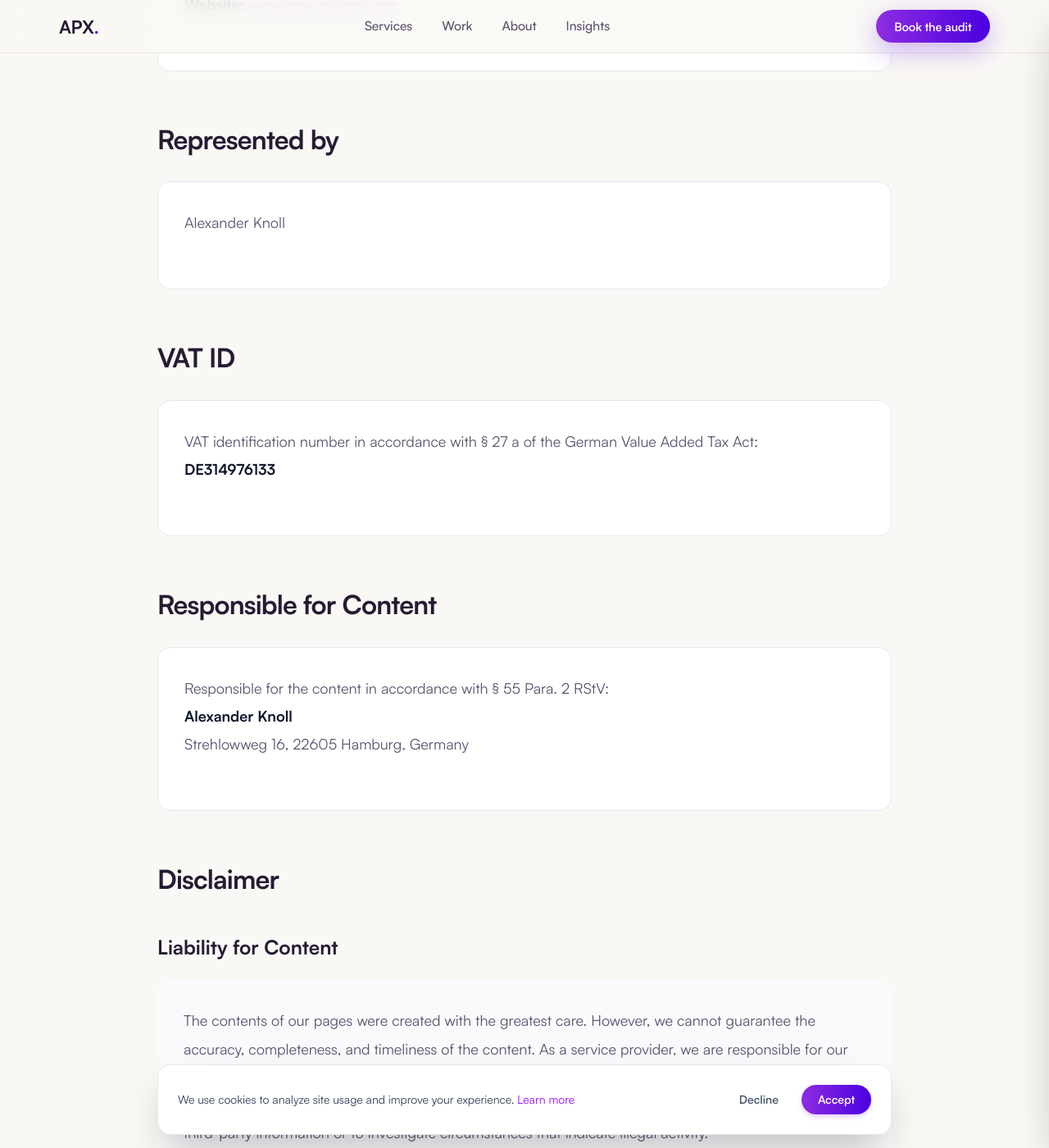
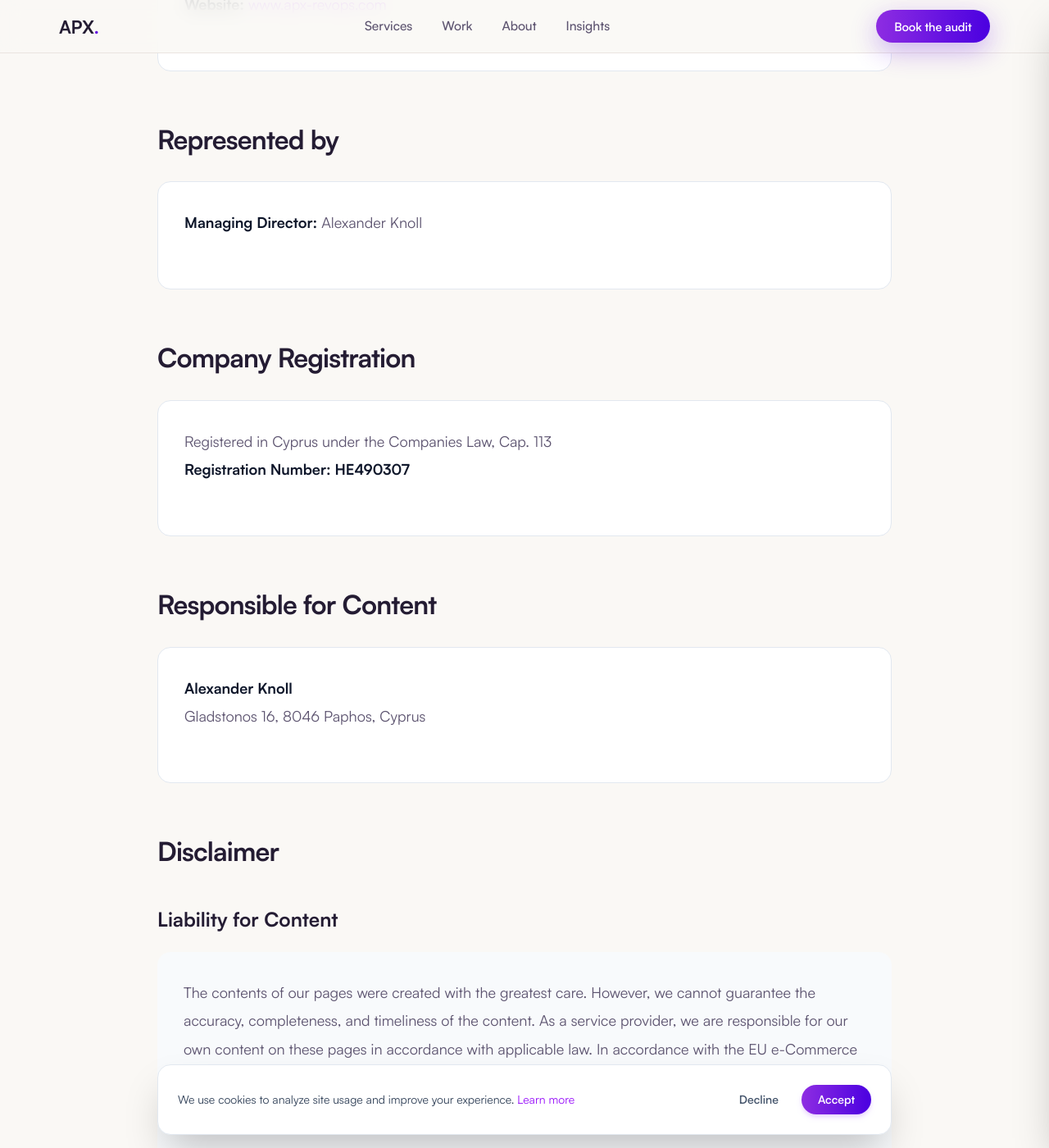
Before and after one commit to CodePalantir/website, a Jekyll site: the page built from legal-notice.md, in a window 1280 px wide and 1400 px high, scrolled down 1188 px. Shown: the whole window at 82% size. Built offline with Jekyll 4.4.1, drawn with Linux system fonts in a browser that asks for light colours; comment, search, counter and statistics services are not loaded; some of the changed text lies outside the part shown.

Commit message:
Content fixes: brand cleanup + Cyprus/EU legal basis
- robots.txt + site.webmanifest: drop stale "ApexPalantir / Salesforce
  Experts" text → APX RevOps positioning.
- legal-notice: replace German-law citations (§7/§§8-10 TMG, German
  copyright law) with Cyprus/EU basis (EU e-Commerce Directive 2000/31/EC,
  Cyprus + EU copyright framework) — the entity is Cyprus-registered.

Co-Authored-By: Claude Opus 4.8 (1M context) <noreply@anthropic.com>

```diff
--- a/legal-notice.md
+++ b/legal-notice.md
@@ -1,8 +1,8 @@
 ---
 layout: default
-title: Legal Notice (Impressum) | ApexPalantir
-description: "ApexPalantir Legal Notice (Impressum) - Company information in accordance with German Telemedia Act (TMG). Contact details and legal information."
-image: /assets/images/logos/APEX-PALANTIR_LARGE.png
+title: Legal Notice (Impressum)
+description: "APX REVOPS LTD Legal Notice - Company information, registration details, and contact information for APX REVOPS LTD, registered in Cyprus."
+image: /assets/images/logos/APX_LOGO.png
 ---
 
 <section class="pt-32 pb-24 px-6 bg-slate-50">
@@ -13,7 +13,7 @@ image: /assets/images/logos/APEX-PALANTIR_LARGE.png
         </div>
         <h1 class="text-5xl md:text-7xl font-black text-slate-900 mb-8 leading-tight">Legal Notice</h1>
         <p class="text-xl text-slate-600 max-w-3xl mx-auto leading-relaxed">
-            Information in accordance with § 5 TMG (German Telemedia Act)
+            Company information and legal details for APX REVOPS LTD
         </p>
     </div>
 </section>
@@ -24,12 +24,12 @@ image: /assets/images/logos/APEX-PALANTIR_LARGE.png
 
             <h2 class="text-3xl font-bold text-slate-900 mb-6">Company Information</h2>
             <div class="bg-white p-8 rounded-2xl border border-slate-200 mb-12">
-                <p class="text-slate-900 font-semibold mb-4">ApexPalantir</p>
+                <p class="text-slate-900 font-semibold mb-4">APX REVOPS LTD</p>
                 <p class="text-slate-600 leading-relaxed">
-                    Alexander Knoll<br/>
-                    Strehlowweg 16<br/>
-                    22605 Hamburg<br/>
-                    Germany
+                    Gladstonos 16<br/>
+                    8046 Paphos<br/>
+                    Cyprus<br/>
+                    Company Registration: HE490307
                 </p>
             </div>
 
@@ -37,32 +37,31 @@ image: /assets/images/logos/APEX-PALANTIR_LARGE.png
             <div class="bg-white p-8 rounded-2xl border border-slate-200 mb-12">
                 <p class="text-slate-600 leading-relaxed">
                     <strong class="text-slate-900">Phone:</strong> +49 402 2632 0690<br/>
-                    <strong class="text-slate-900">Email:</strong> <a href="mailto:support@apex-palantir.com" class="text-purple-600 hover:text-purple-700 transition-colors">support@apex-palantir.com</a><br/>
-                    <strong class="text-slate-900">Website:</strong> <a href="https://www.apex-palantir.com" class="text-purple-600 hover:text-purple-700 transition-colors">www.apex-palantir.com</a>
+                    <strong class="text-slate-900">Email:</strong> <a href="mailto:support@apx-revops.com" class="text-purple-600 hover:text-purple-700 transition-colors">support@apx-revops.com</a><br/>
+                    <strong class="text-slate-900">Website:</strong> <a href="https://www.apx-revops.com" class="text-purple-600 hover:text-purple-700 transition-colors">www.apx-revops.com</a>
                 </p>
             </div>
 
             <h2 class="text-3xl font-bold text-slate-900 mb-6">Represented by</h2>
             <div class="bg-white p-8 rounded-2xl border border-slate-200 mb-12">
                 <p class="text-slate-600 leading-relaxed">
-                    Alexander Knoll
+                    <strong class="text-slate-900">Managing Director:</strong> Alexander Knoll
                 </p>
             </div>
 
-            <h2 class="text-3xl font-bold text-slate-900 mb-6">VAT ID</h2>
+            <h2 class="text-3xl font-bold text-slate-900 mb-6">Company Registration</h2>
             <div class="bg-white p-8 rounded-2xl border border-slate-200 mb-12">
                 <p class="text-slate-600 leading-relaxed">
-                    VAT identification number in accordance with § 27 a of the German Value Added Tax Act:<br/>
-                    <strong class="text-slate-900">DE314976133</strong>
+                    Registered in Cyprus under the Companies Law, Cap. 113<br/>
+                    <strong class="text-slate-900">Registration Number: HE490307</strong>
                 </p>
             </div>
 
             <h2 class="text-3xl font-bold text-slate-900 mb-6">Responsible for Content</h2>
             <div class="bg-white p-8 rounded-2xl border border-slate-200 mb-12">
                 <p class="text-slate-600 leading-relaxed">
-                    Responsible for the content in accordance with § 55 Para. 2 RStV:<br/>
                     <strong class="text-slate-900">Alexander Knoll</strong><br/>
-                    Strehlowweg 16, 22605 Hamburg, Germany
+                    Gladstonos 16, 8046 Paphos, Cyprus
                 </p>
             </div>
 
@@ -71,7 +70,7 @@ image: /assets/images/logos/APEX-PALANTIR_LARGE.png
             <h3 class="text-2xl font-bold text-slate-900 mb-4 mt-8">Liability for Content</h3>
             <div class="bg-slate-50 p-8 rounded-2xl mb-8">
                 <p class="text-slate-600 leading-relaxed mb-4">
-                    The contents of our pages were created with the greatest care. However, we cannot guarantee the accuracy, completeness, and timeliness of the content. As a service provider, we are responsible for our own content on these pages in accordance with general laws pursuant to § 7 Para. 1 TMG. According to §§ 8 to 10 TMG, however, we are not obligated as a service provider to monitor transmitted or stored third-party information or to investigate circumstances that indicate illegal activity.
+                    The contents of our pages were created with the greatest care. However, we cannot guarantee the accuracy, completeness, and timeliness of the content. As a service provider, we are responsible for our own content on these pages in accordance with applicable law. In accordance with the EU e-Commerce Directive (2000/31/EC) as implemented in Cyprus, we are not obligated as a service provider to monitor transmitted or stored third-party information or to investigate circumstances that indicate illegal activity.
                 </p>
                 <p class="text-slate-600 leading-relaxed">
                     Obligations to remove or block the use of information in accordance with general laws remain unaffected by this. However, liability in this regard is only possible from the point in time at which we become aware of a specific legal violation. Upon becoming aware of corresponding legal violations, we will remove this content immediately.
@@ -91,7 +90,7 @@ image: /assets/images/logos/APEX-PALANTIR_LARGE.png
             <h3 class="text-2xl font-bold text-slate-900 mb-4 mt-8">Copyright</h3>
             <div class="bg-slate-50 p-8 rounded-2xl mb-8">
                 <p class="text-slate-600 leading-relaxed mb-4">
-                    The content and works created by the site operators on these pages are subject to German copyright law. The duplication, processing, distribution, and any kind of exploitation outside the limits of copyright law require the written consent of the respective author or creator. Downloads and copies of this site are only permitted for private, non-commercial use.
+                    The content and works created by the site operators on these pages are subject to applicable copyright law, including Cyprus copyright legislation and the EU copyright framework. The duplication, processing, distribution, and any kind of exploitation outside the limits of copyright law require the written consent of the respective author or creator. Downloads and copies of this site are only permitted for private, non-commercial use.
                 </p>
                 <p class="text-slate-600 leading-relaxed">
                     Insofar as the content on this site was not created by the operator, the copyrights of third parties are respected. In particular, third-party content is identified as such. Should you nevertheless become aware of a copyright infringement, please inform us accordingly. Upon becoming aware of legal violations, we will remove such content immediately.
```
Also changed, not shown: other parts of legal-notice.md (+1 -1 lines), robots.txt (+2 -9 lines), site.webmanifest.
